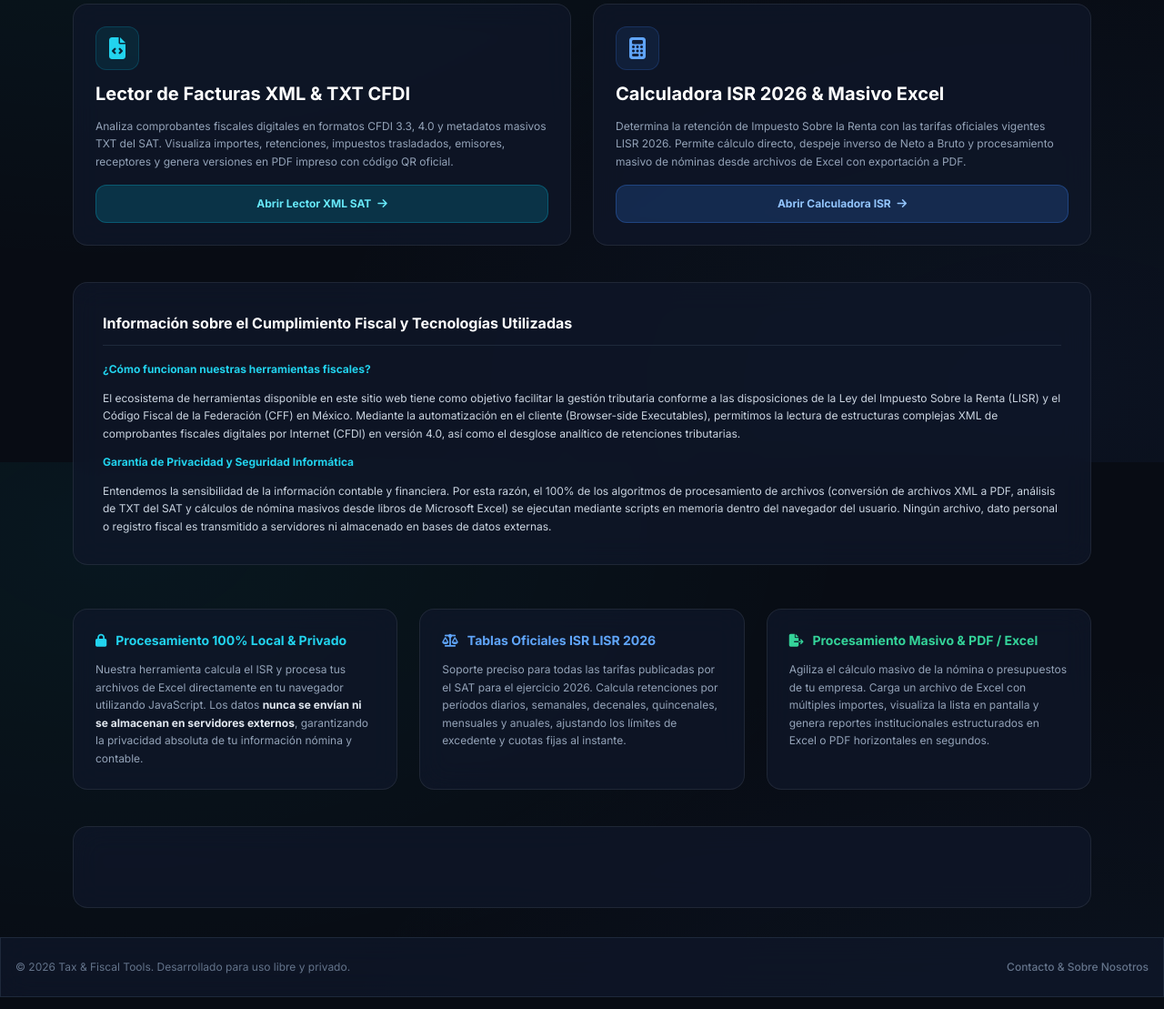
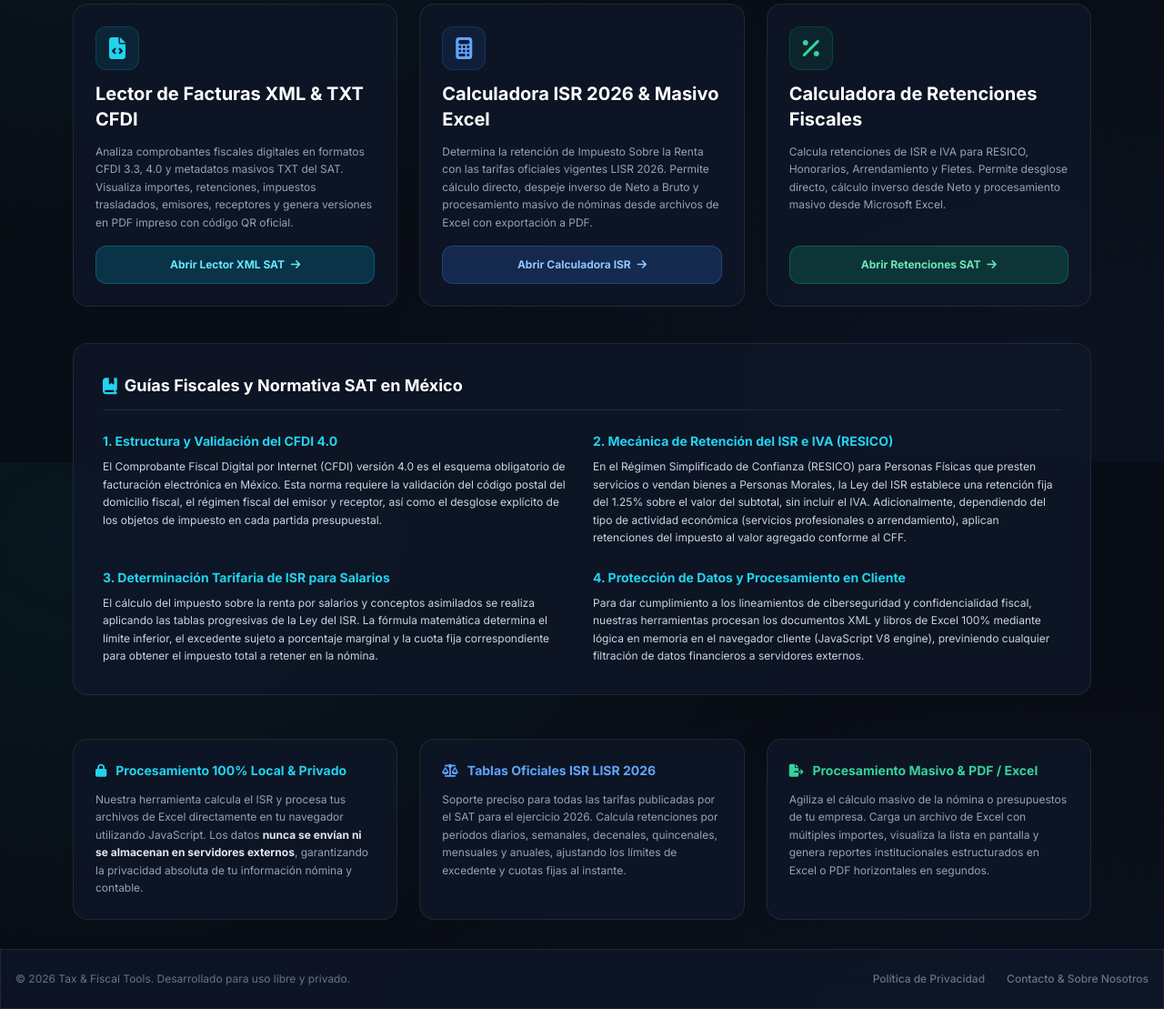
Before and after one commit to eduardorito/eduardorito.github.io, a plain HTML site: page index.html in a window 1280 px wide. Shown: the part 292-1401 px from the top of the page at 91% size. Drawn offline with nearby package versions, Linux system fonts and the light colour scheme.

Commit message:
Enhance index.html with new features and updates
Updated the description and added a new calculator for tax withholdings.

```diff
--- a/index.html
+++ b/index.html
@@ -4,7 +4,7 @@
     <meta charset="UTF-8">
     <meta name="viewport" content="width=device-width, initial-scale=1.0">
     <title>Suite de Herramientas Fiscales SAT & Contabilidad México</title>
-    <meta name="description" content="Portal gratuito de utilidades fiscales en México: Lector de comprobantes XML/TXT CFDI y Calculadora de ISR 2026 con procesamiento masivo en Excel.">
+    <meta name="description" content="Portal gratuito de utilidades fiscales en México: Lector de comprobantes XML/TXT CFDI, Calculadora de ISR 2026 y Retenciones ISR/IVA con procesamiento masivo en Excel.">
 
     <!-- Tailwind CSS CDN -->
     <script src="https://cdn.tailwindcss.com"></script>
@@ -36,7 +36,7 @@
       gtag('config', 'G-8T4GC05LYQ');
     </script>
 
-    <!-- Google AdSense -->
+    <!-- Google AdSense Verification Script -->
     <script async src="https://pagead2.googlesyndication.com/pagead/js/adsbygoogle.js?client=ca-pub-8697334409468964" crossorigin="anonymous"></script>
 
     <style>
@@ -86,8 +86,8 @@
             </p>
         </section>
 
-        <!-- Tarjetas Principales de Selección -->
-        <section class="grid grid-cols-1 md:grid-cols-2 gap-6">
+        <!-- Tarjetas Principales de Selección (3 Herramientas) -->
+        <section class="grid grid-cols-1 md:grid-cols-3 gap-6">
             <!-- Lector XML SAT -->
             <div class="glass-panel rounded-2xl p-6 flex flex-col justify-between space-y-4 hover:border-cyan-500/50 transition-all">
                 <div class="space-y-3">
@@ -119,22 +119,58 @@
                     Abrir Calculadora ISR <i class="fa-solid fa-arrow-right ml-1"></i>
                 </a>
             </div>
+
+            <!-- Calculadora de Retenciones -->
+            <div class="glass-panel rounded-2xl p-6 flex flex-col justify-between space-y-4 hover:border-emerald-500/50 transition-all">
+                <div class="space-y-3">
+                    <div class="w-12 h-12 rounded-xl bg-emerald-500/10 text-emerald-400 flex items-center justify-center text-2xl border border-emerald-500/20">
+                        <i class="fa-solid fa-percent"></i>
+                    </div>
+                    <h3 class="text-xl font-bold text-white">Calculadora de Retenciones Fiscales</h3>
+                    <p class="text-xs text-slate-400 leading-relaxed">
+                        Calcula retenciones de ISR e IVA para RESICO, Honorarios, Arrendamiento y Fletes. Permite desglose directo, cálculo inverso desde Neto y procesamiento masivo desde Microsoft Excel.
+                    </p>
+                </div>
+                <a href="https://eduardorito.github.io/retenciones-sat/" class="w-full py-3 rounded-xl bg-emerald-500/20 text-emerald-300 font-bold text-xs text-center border border-emerald-500/30 hover:bg-emerald-500/30 transition-all block">
+                    Abrir Retenciones SAT <i class="fa-solid fa-arrow-right ml-1"></i>
+                </a>
+            </div>
         </section>
 
-        <!-- Bloque de Texto de Cumplimiento Fiscal para AdSense -->
-        <section class="glass-panel rounded-2xl p-6 sm:p-8 space-y-4 text-xs text-slate-300 leading-relaxed">
-            <h3 class="text-base font-bold text-white border-b border-slate-800 pb-3">Información sobre el Cumplimiento Fiscal y Tecnologías Utilizadas</h3>
+        <!-- Bloque de Texto Normativo para AdSense -->
+        <section class="glass-panel rounded-2xl p-6 sm:p-8 space-y-6 text-xs text-slate-300 leading-relaxed">
+            <h3 class="text-lg font-bold text-white border-b border-slate-800 pb-3 flex items-center gap-2">
+                <i class="fa-solid fa-book-bookmark text-cyan-400"></i> Guías Fiscales y Normativa SAT en México
+            </h3>
 
-            <div class="space-y-3">
-                <h4 class="font-bold text-cyan-400">¿Cómo funcionan nuestras herramientas fiscales?</h4>
-                <p>
-                    El ecosistema de herramientas disponible en este sitio web tiene como objetivo facilitar la gestión tributaria conforme a las disposiciones de la Ley del Impuesto Sobre la Renta (LISR) y el Código Fiscal de la Federación (CFF) en México. Mediante la automatización en el cliente (Browser-side Executables), permitimos la lectura de estructuras complejas XML de comprobantes fiscales digitales por Internet (CFDI) en versión 4.0, así como el desglose analítico de retenciones tributarias.
-                </p>
+            <div class="grid grid-cols-1 md:grid-cols-2 gap-6">
+                <div class="space-y-2">
+                    <h4 class="font-bold text-cyan-400 text-sm">1. Estructura y Validación del CFDI 4.0</h4>
+                    <p>
+                        El Comprobante Fiscal Digital por Internet (CFDI) versión 4.0 es el esquema obligatorio de facturación electrónica en México. Esta norma requiere la validación del código postal del domicilio fiscal, el régimen fiscal del emisor y receptor, así como el desglose explícito de los objetos de impuesto en cada partida presupuestal.
+                    </p>
+                </div>
 
-                <h4 class="font-bold text-cyan-400">Garantía de Privacidad y Seguridad Informática</h4>
-                <p>
-                    Entendemos la sensibilidad de la información contable y financiera. Por esta razón, el 100% de los algoritmos de procesamiento de archivos (conversión de archivos XML a PDF, análisis de TXT del SAT y cálculos de nómina masivos desde libros de Microsoft Excel) se ejecutan mediante scripts en memoria dentro del navegador del usuario. Ningún archivo, dato personal o registro fiscal es transmitido a servidores ni almacenado en bases de datos externas.
-                </p>
+                <div class="space-y-2">
+                    <h4 class="font-bold text-cyan-400 text-sm">2. Mecánica de Retención del ISR e IVA (RESICO)</h4>
+                    <p>
+                        En el Régimen Simplificado de Confianza (RESICO) para Personas Físicas que presten servicios o vendan bienes a Personas Morales, la Ley del ISR establece una retención fija del 1.25% sobre el valor del subtotal, sin incluir el IVA. Adicionalmente, dependiendo del tipo de actividad económica (servicios profesionales o arrendamiento), aplican retenciones del impuesto al valor agregado conforme al CFF.
+                    </p>
+                </div>
+
+                <div class="space-y-2">
+                    <h4 class="font-bold text-cyan-400 text-sm">3. Determinación Tarifaria de ISR para Salarios</h4>
+                    <p>
+                        El cálculo del impuesto sobre la renta por salarios y conceptos asimilados se realiza aplicando las tablas progresivas de la Ley del ISR. La fórmula matemática determina el límite inferior, el excedente sujeto a porcentaje marginal y la cuota fija correspondiente para obtener el impuesto total a retener en la nómina.
+                    </p>
+                </div>
+
+                <div class="space-y-2">
+                    <h4 class="font-bold text-cyan-400 text-sm">4. Protección de Datos y Procesamiento en Cliente</h4>
+                    <p>
+                        Para dar cumplimiento a los lineamientos de ciberseguridad y confidencialidad fiscal, nuestras herramientas procesan los documentos XML y libros de Excel 100% mediante lógica en memoria en el navegador cliente (JavaScript V8 engine), previniendo cualquier filtración de datos financieros a servidores externos.
+                    </p>
+                </div>
             </div>
         </section>
 
@@ -174,18 +210,6 @@
             </div>
         </section>
 
-        <!-- BANNER DE ANUNCIOS DE GOOGLE ADSENSE -->
-        <section class="glass-panel rounded-2xl p-4 text-center overflow-hidden min-h-[90px] flex items-center justify-center">
-            <ins class="adsbygoogle"
-                 style="display:block"
-                 data-ad-client="ca-pub-8697334409468964"
-                 data-ad-format="auto"
-                 data-full-width-responsive="true"></ins>
-            <script>
-                 (adsbygoogle = window.adsbygoogle || []).push({});
-            </script>
-        </section>
-
     </main>
 
     <!-- Footer -->
@@ -193,15 +217,36 @@
         <div class="max-w-7xl mx-auto px-4 flex flex-col sm:flex-row items-center justify-between gap-4 text-xs text-slate-500">
             <p>© 2026 Tax & Fiscal Tools. Desarrollado para uso libre y privado.</p>
             <div class="flex items-center space-x-6 font-medium">
-                <button onclick="toggleAboutModal()" class="hover:text-cyan-400 transition-colors">Contacto & Sobre Nosotros</button>
+                <button onclick="toggleModal('privacyModal')" class="hover:text-cyan-400 transition-colors">Política de Privacidad</button>
+                <button onclick="toggleModal('aboutModal')" class="hover:text-cyan-400 transition-colors">Contacto & Sobre Nosotros</button>
             </div>
         </div>
     </footer>
 
-    <!-- MODAL DE CONTACTO & SOBRE NOSOTROS -->
+    <!-- MODAL POLÍTICA DE PRIVACIDAD -->
+    <div id="privacyModal" class="fixed inset-0 z-50 bg-slate-950/80 backdrop-blur-md flex items-center justify-center p-4 hidden">
+        <div class="glass-panel rounded-2xl max-w-lg w-full p-6 sm:p-8 space-y-4 relative border border-slate-700 max-h-[85vh] overflow-y-auto">
+            <button onclick="toggleModal('privacyModal')" class="absolute top-4 right-4 text-slate-400 hover:text-white text-lg">
+                <i class="fa-solid fa-xmark"></i>
+            </button>
+            <h3 class="font-bold text-slate-100 text-lg border-b border-slate-800 pb-2">Política de Privacidad</h3>
+            <div class="space-y-3 text-xs text-slate-300 leading-relaxed">
+                <p>En Tax & Fiscal Tools nos tomamos muy en serio la privacidad de los usuarios. Esta política describe los términos bajo los cuales operan nuestras utilidades web.</p>
+                <h4 class="font-bold text-cyan-400">1. Procesamiento en Cliente</h4>
+                <p>Todos los documentos procesados (XML, TXT del SAT, libros de Microsoft Excel) son leídos y calculados exclusivamente de forma local dentro de la memoria RAM del navegador web del usuario. Ningún archivo o dato personal es subido, almacenado o transferido a servidores externos.</p>
+                <h4 class="font-bold text-cyan-400">2. Cookies y Publicidad de Terceros</h4>
+                <p>Este sitio web utiliza servicios de terceros como Google Analytics y Google AdSense. Google utiliza cookies para publicar anuncios basados en las visitas previas de los usuarios a este u otros sitios web. Los usuarios pueden inhabilitar la publicidad personalizada en la configuración de anuncios de Google.</p>
+            </div>
+            <div class="pt-2 text-right">
+                <button onclick="toggleModal('privacyModal')" class="px-5 py-2 rounded-xl bg-cyan-500/20 text-cyan-300 border border-cyan-500/30 text-xs font-bold">Cerrar</button>
+            </div>
+        </div>
+    </div>
+
+    <!-- MODAL SOBRE NOSOTROS -->
     <div id="aboutModal" class="fixed inset-0 z-50 bg-slate-950/80 backdrop-blur-md flex items-center justify-center p-4 hidden">
         <div class="glass-panel rounded-2xl max-w-lg w-full p-6 sm:p-8 space-y-6 relative border border-slate-700">
-            <button onclick="toggleAboutModal()" class="absolute top-4 right-4 text-slate-400 hover:text-white text-lg">
+            <button onclick="toggleModal('aboutModal')" class="absolute top-4 right-4 text-slate-400 hover:text-white text-lg">
                 <i class="fa-solid fa-xmark"></i>
             </button>
 
@@ -224,7 +269,7 @@
             </div>
 
             <div class="pt-2 text-right">
-                <button onclick="toggleAboutModal()" class="px-5 py-2 rounded-xl bg-cyan-500/20 text-cyan-300 border border-cyan-500/30 text-xs font-bold hover:bg-cyan-500/30 transition-all">
+                <button onclick="toggleModal('aboutModal')" class="px-5 py-2 rounded-xl bg-cyan-500/20 text-cyan-300 border border-cyan-500/30 text-xs font-bold hover:bg-cyan-500/30 transition-all">
                     Entendido
                 </button>
             </div>
@@ -232,8 +277,8 @@
     </div>
 
     <script>
-        function toggleAboutModal() {
-            document.getElementById('aboutModal').classList.toggle('hidden');
+        function toggleModal(id) {
+            document.getElementById(id).classList.toggle('hidden');
         }
     </script>
 </body>
```
